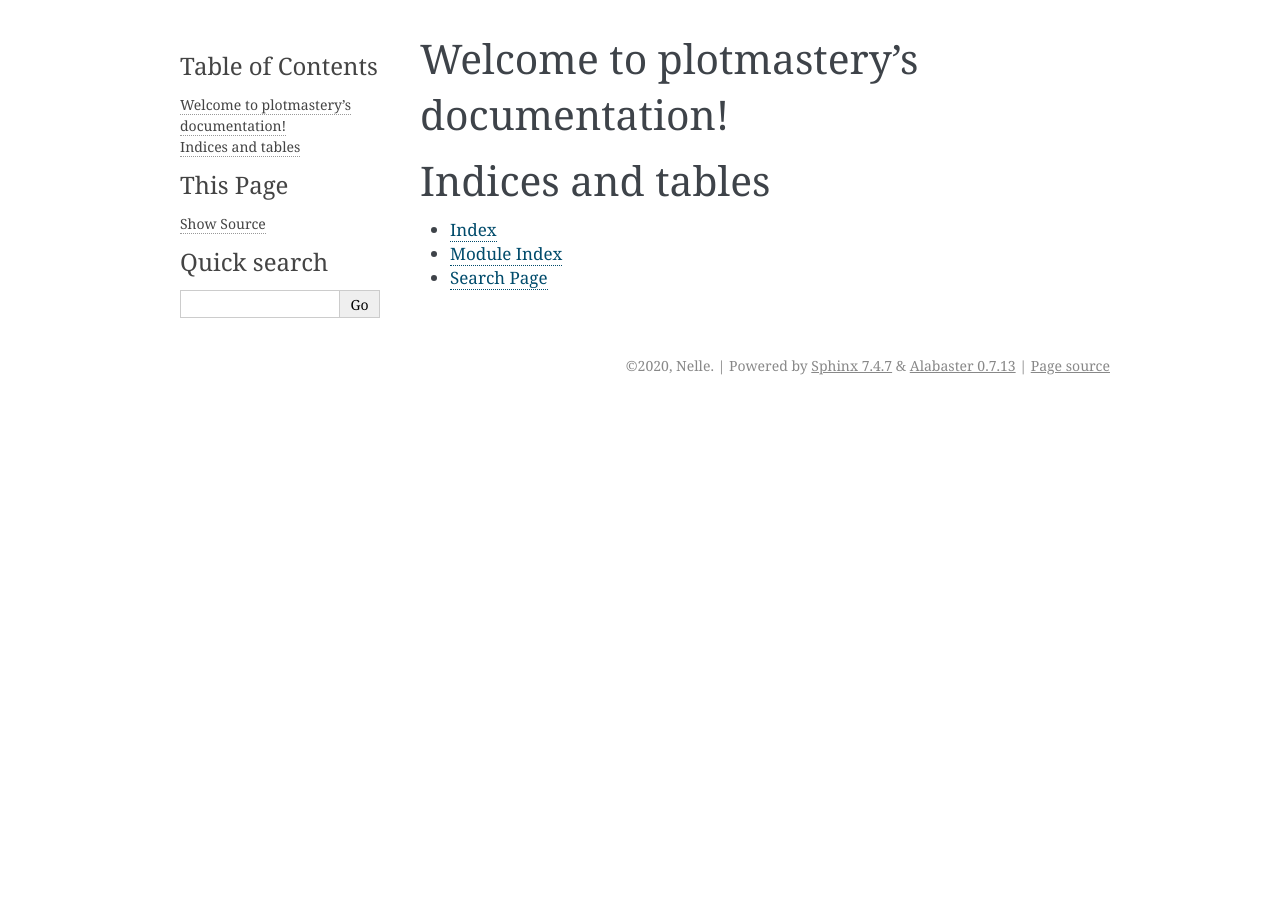
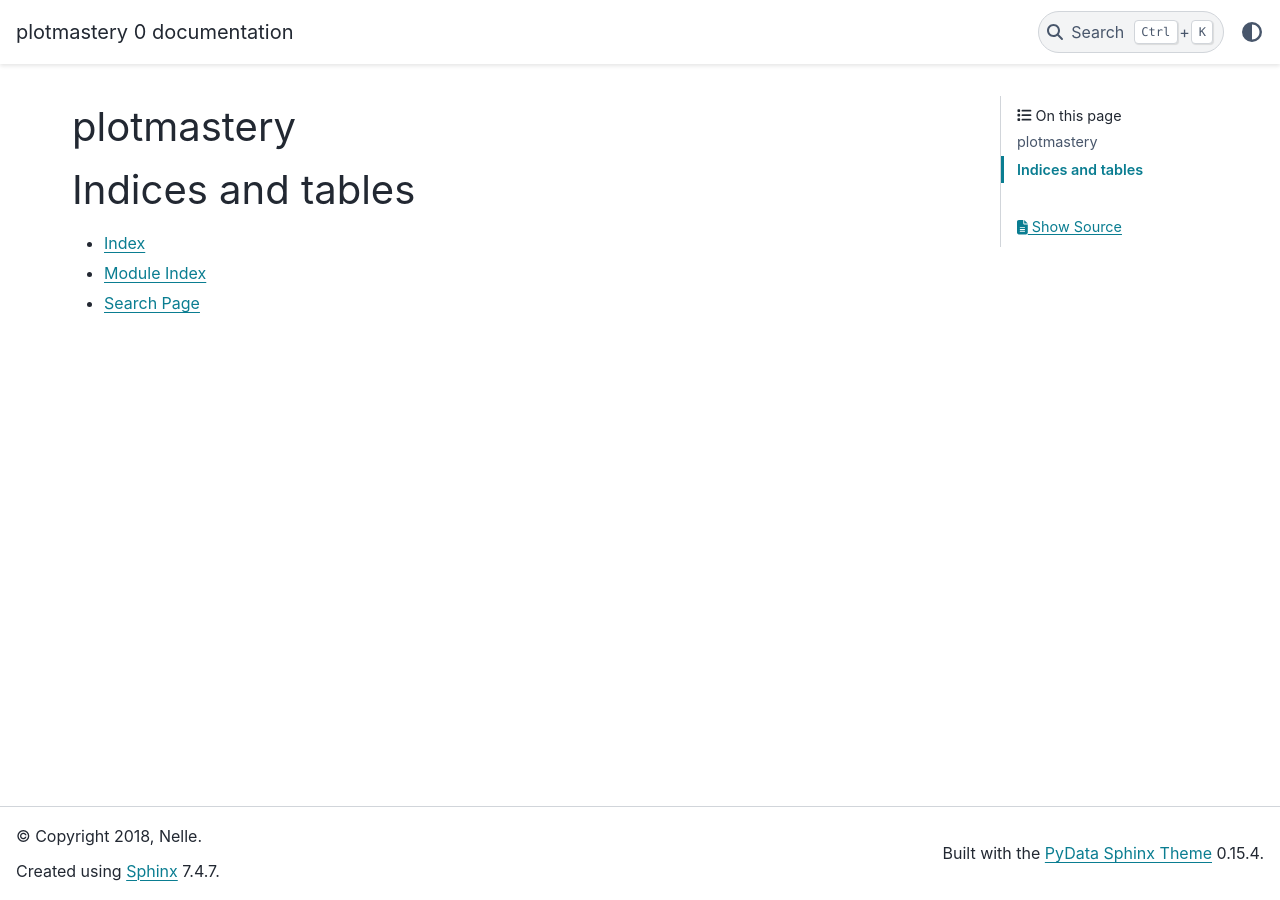
Before and after one commit to NelleV/plotmastery, a Sphinx documentation site: the page built from doc/index.rst, in a window 1280 px wide. Built offline with Sphinx 7.4.7 and the PyData theme 0.15.4, drawn with Linux system fonts in a browser that asks for light colours; formulas are drawn with MathJax 3; the version number is read from the project's files by our own code.

Commit message:
Adding documentation

```diff
--- a/doc/conf.py
+++ b/doc/conf.py
@@ -18,15 +18,24 @@
 
 
 # -- Project information -----------------------------------------------------
+import sphinx_gallery
+from sphinx_gallery.sorting import ExplicitOrder, NumberOfCodeLinesSortKey
 
-project = u'plotmastery'
-copyright = u'2020, Nelle'
-author = u'Nelle'
+extensions = ['sphinx.ext.autodoc', 'sphinx.ext.autosummary',
+              'numpydoc', "sphinx.ext.imgmath",
+              "sphinx_gallery.gen_gallery"]
+
+autosummary_generate = True
+autodoc_default_flags = ["members", "inherited-members"]
+
+project = 'plotmastery'
+copyright = '2018, Nelle'
+author = 'Nelle'
 
 # The short X.Y version
-version = u''
+version = ''
 # The full version, including alpha/beta/rc tags
-release = u'0'
+release = '0'
 
 
 # -- General configuration ---------------------------------------------------
@@ -34,12 +43,6 @@
 # If your documentation needs a minimal Sphinx version, state it here.
 #
 # needs_sphinx = '1.0'
-
-# Add any Sphinx extension module names here, as strings. They can be
-# extensions coming with Sphinx (named 'sphinx.ext.*') or your custom
-# ones.
-extensions = [
-]
 
 # Add any paths that contain templates here, relative to this directory.
 templates_path = ['_templates']
@@ -63,7 +66,7 @@
 # List of patterns, relative to source directory, that match files and
 # directories to ignore when looking for source files.
 # This pattern also affects html_static_path and html_extra_path .
-exclude_patterns = [u'_build', 'Thumbs.db', '.DS_Store']
+exclude_patterns = ['_build', 'Thumbs.db', '.DS_Store']
 
 # The name of the Pygments (syntax highlighting) style to use.
 pygments_style = 'sphinx'
@@ -74,7 +77,7 @@
 # The theme to use for HTML and HTML Help pages.  See the documentation for
 # a list of builtin themes.
 #
-html_theme = 'alabaster'
+html_theme = 'pydata_sphinx_theme'
 
 # Theme options are theme-specific and customize the look and feel of a theme
 # further.  For a list of options available for each theme, see the
@@ -128,8 +131,8 @@
 # (source start file, target name, title,
 #  author, documentclass [howto, manual, or own class]).
 latex_documents = [
-    (master_doc, 'plotmastery.tex', u'plotmastery Documentation',
-     u'Nelle', 'manual'),
+    (master_doc, 'plotmastery.tex', 'plotmastery Documentation',
+     'Nelle', 'manual'),
 ]
 
 
@@ -138,7 +141,7 @@
 # One entry per manual page. List of tuples
 # (source start file, name, description, authors, manual section).
 man_pages = [
-    (master_doc, 'plotmastery', u'plotmastery Documentation',
+    (master_doc, 'plotmastery', 'plotmastery Documentation',
      [author], 1)
 ]
 
@@ -149,7 +152,17 @@
 # (source start file, target name, title, author,
 #  dir menu entry, description, category)
 texinfo_documents = [
-    (master_doc, 'plotmastery', u'plotmastery Documentation',
+    (master_doc, 'plotmastery', 'plotmastery Documentation',
      author, 'plotmastery', 'One line description of project.',
      'Miscellaneous'),
 ]
+
+
+examples_dirs = ['../examples']
+gallery_dirs = ['gallery']
+
+sphinx_gallery_conf = {
+    'examples_dirs': examples_dirs,
+    'gallery_dirs': gallery_dirs,
+    'doc_module': ('plotmastery', ),
+}
--- a/doc/index.rst
+++ b/doc/index.rst
@@ -3,7 +3,7 @@
    You can adapt this file completely to your liking, but it should at least
    contain the root `toctree` directive.
 
-Welcome to plotmastery's documentation!
+plotmastery
 ==================================
 
 .. toctree::
```
Also changed, not shown: 2 other files.
